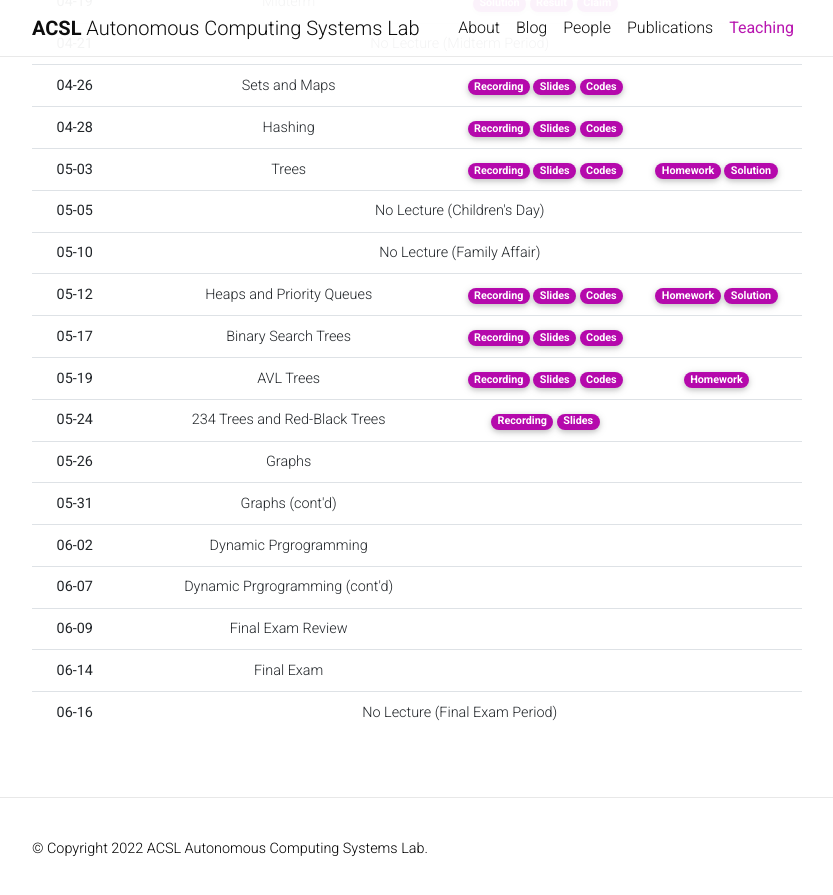
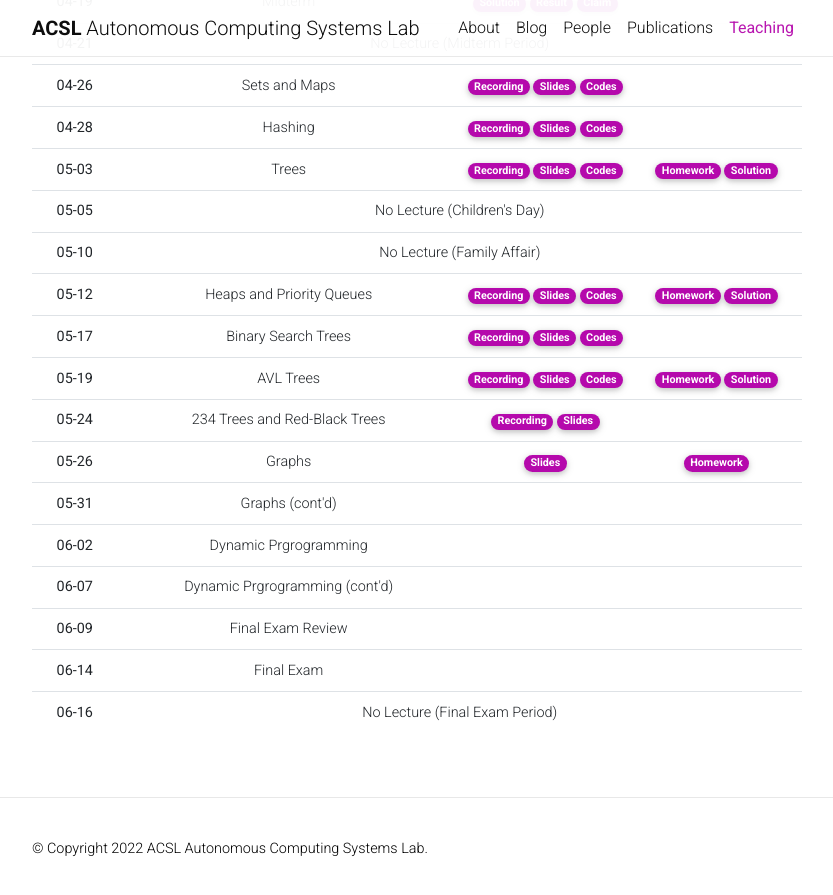
Before and after one commit to Uehwan/Uehwan.github.io, a Jekyll site: the page built from _teaching/datastruct22sp.md, in a window 1280 px wide and 900 px high, scrolled down 1574 px. Shown: the top 895 px of the window, without its empty margins (223-1056 px from the left). Built offline with Jekyll 4.4.1, drawn with Linux system fonts in a browser that asks for light colours; nearby versions of some CDN libraries; comment, search, counter and statistics services are not loaded; a style sheet for code colours, icons or effects is not loaded.

Commit message:
[ds22sp] 22-05-26 pre

```diff
--- a/_teaching/datastruct22sp.md
+++ b/_teaching/datastruct22sp.md
@@ -268,7 +268,7 @@
       </td>
       <td>
         <a href="https://colab.research.google.com/drive/11ZrrmS50XatmuMvt-g2thqbIhXTk8Flp?usp=sharing" target="_blank" class="badge badge-pill" style="background-color:#B509AC;">Homework</a>
-        <!--a href="https://colab.research.google.com/drive/1gRNMsgBKA2hXzE6bEDwtpcdjbgxCc6t1?usp=sharing" target="_blank" class="badge badge-pill" style="background-color:#B509AC;">Solution</a-->
+        <a href="https://colab.research.google.com/drive/1BdIYexIjLWTKG4j-sf3qETbiyl6a3Qjg?usp=sharing" target="_blank" class="badge badge-pill" style="background-color:#B509AC;">Solution</a>
       </td>
     </tr>
     <tr>
@@ -289,11 +289,11 @@
       <td>Graphs</td>
       <td>
         <!--a href="https://youtu.be/ct4u8Kr9Px4" target="_blank" class="badge badge-pill" style="background-color:#B509AC;">Recording</a-->
-        <!--a href="https://docs.google.com/presentation/d/1r2V0T0YVbBkEInCGVWhR7ZTNLylulIQz8v-JcJ5gDOY/edit?usp=sharing" target="_blank" class="badge badge-pill" style="background-color:#B509AC;">Slides</a-->
+        <a href="https://docs.google.com/presentation/d/1bi1TszVz4xdNFI-S_pWi3QXV9dGEaL0NMJAsqI8PD8k/edit?usp=sharing" target="_blank" class="badge badge-pill" style="background-color:#B509AC;">Slides</a>
         <!--a href="https://colab.research.google.com/drive/1Dg6gmCcntKibeZ5ahHVhRd10PimNvh5J?usp=sharing" target="_blank" class="badge badge-pill" style="background-color:#B509AC;">Codes</a-->
       </td>
       <td>
-        <!--a href="https://colab.research.google.com/drive/1gRNMsgBKA2hXzE6bEDwtpcdjbgxCc6t1?usp=sharing" target="_blank" class="badge badge-pill" style="background-color:#B509AC;">Homework</a-->
+        <a href="https://colab.research.google.com/drive/1l6UdPljozt4ryIQgAxXKpHaShvQCu31u?usp=sharing" target="_blank" class="badge badge-pill" style="background-color:#B509AC;">Homework</a>
         <!--a href="https://colab.research.google.com/drive/1gRNMsgBKA2hXzE6bEDwtpcdjbgxCc6t1?usp=sharing" target="_blank" class="badge badge-pill" style="background-color:#B509AC;">Solution</a-->
       </td>
     </tr>
```
